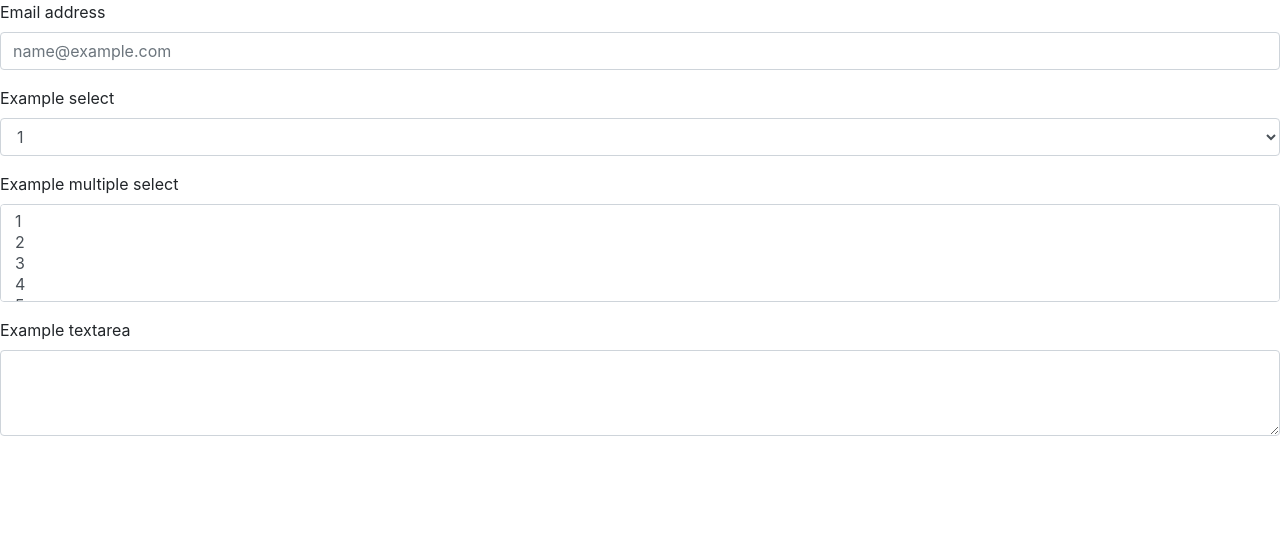
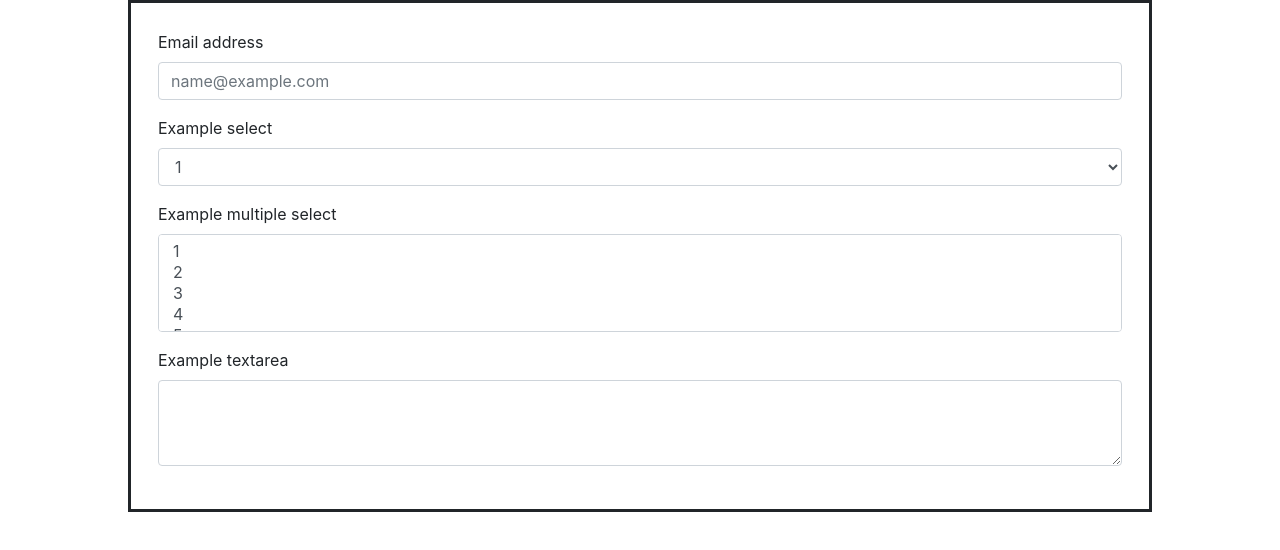
Before and after one commit to kimiinglet/NYT-PRACTICE, a plain HTML site: page index.html in a window 1280 px wide. Drawn offline with nearby package versions, Linux system fonts and the light colour scheme.

Commit message:
CSS started

```diff
--- a/assets/style.css
+++ b/assets/style.css
@@ -0,0 +1,7 @@
+#container {
+    margin: auto;
+    width: 80%;
+    border: solid;
+    padding: 27px;
+    left: 0px;
+}
--- a/index.html
+++ b/index.html
@@ -9,7 +9,7 @@
     <script src="https://code.jquery.com/jquery-3.4.1.slim.min.js" integrity="sha384-J6qa4849blE2+poT4WnyKhv5vZF5SrPo0iEjwBvKU7imGFAV0wwj1yYfoRSJoZ+n" crossorigin="anonymous"></script>
 <script src="https://cdn.jsdelivr.net/npm/popper.js@1.16.0/dist/umd/popper.min.js" integrity="sha384-Q6E9RHvbIyZFJoft+2mJbHaEWldlvI9IOYy5n3zV9zzTtmI3UksdQRVvoxMfooAo" crossorigin="anonymous"></script>
 <script src="https://stackpath.bootstrapcdn.com/bootstrap/4.4.1/js/bootstrap.min.js" integrity="sha384-wfSDF2E50Y2D1uUdj0O3uMBJnjuUD4Ih7YwaYd1iqfktj0Uod8GCExl3Og8ifwB6" crossorigin="anonymous"></script>
-
+<link rel="stylesheet" href="./assets/style.css">
 </head>
 <body>
 <div id="container">
```
